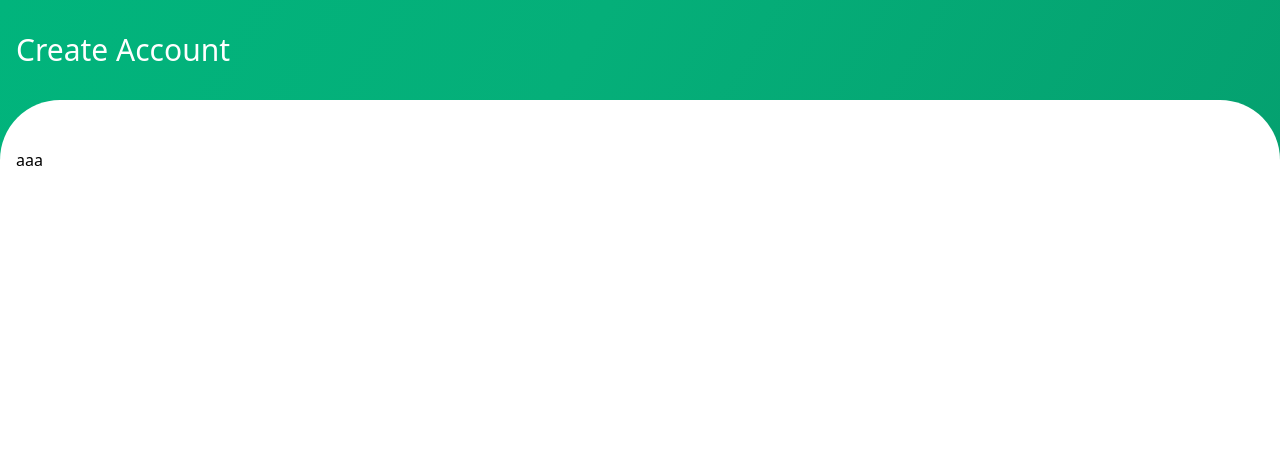
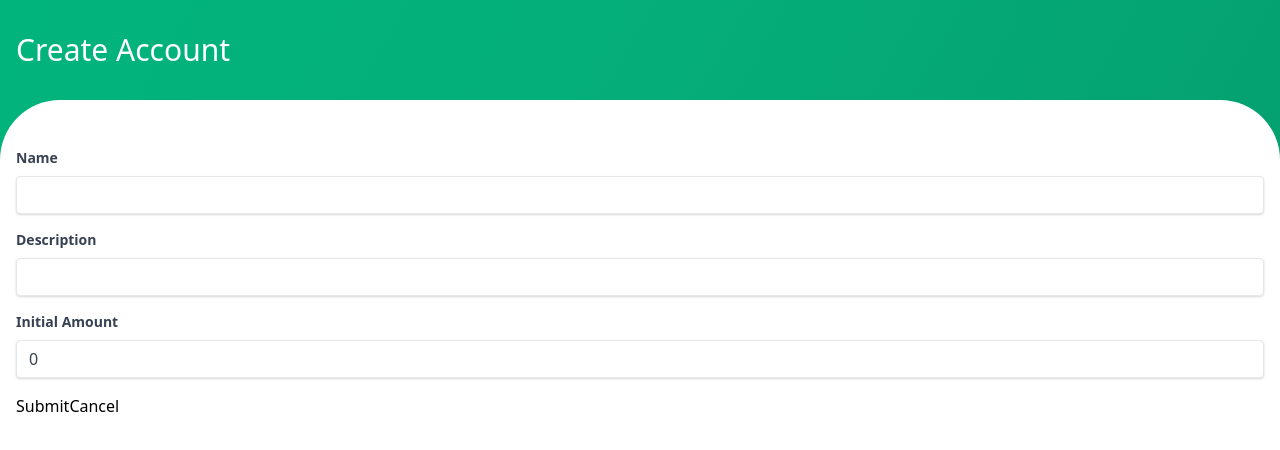
Before and after one commit to luisangellopez9731/money-keepit-ui, a React (Create React App) app: page /accounts/create in a window 1280 px wide. Shown: the top 450 px of the page. Built offline with nearby package versions, Linux system fonts and the light colour scheme.

Commit message:
account create form

```diff
--- a/src/pages/accounts/create-view/CreateView.tsx
+++ b/src/pages/accounts/create-view/CreateView.tsx
@@ -1,10 +1,32 @@
 import { CrudView } from "components/auto-crud";
 import { Card } from "components/card";
+import { AutoForm, useAutoForm } from "components/auto-form";
 
 export const CreateView = () => {
+  const form = useAutoForm({
+    fields: {
+      name: {
+        type: "text",
+        value: "",
+        label: "Name",
+      },
+      description: {
+        type: "text",
+        value: "",
+        label: "Description",
+      },
+      amount: {
+        type: "number",
+        value: '0',
+        label: "Initial Amount",
+      },
+    },
+  });
   return (
     <CrudView title="Create Account">
-      <Card>aaa</Card>{" "}
+      <Card>
+        <AutoForm form={form} />
+      </Card>{" "}
     </CrudView>
   );
 };
```
